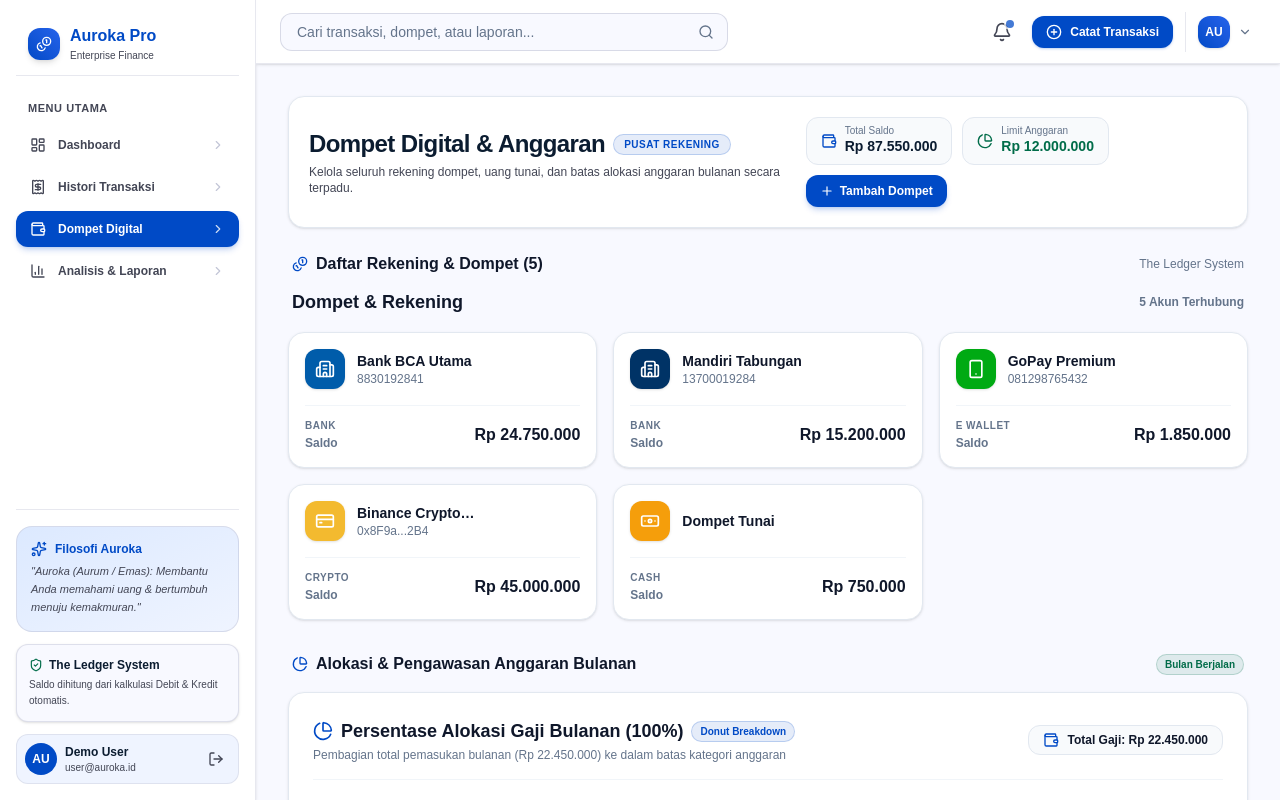
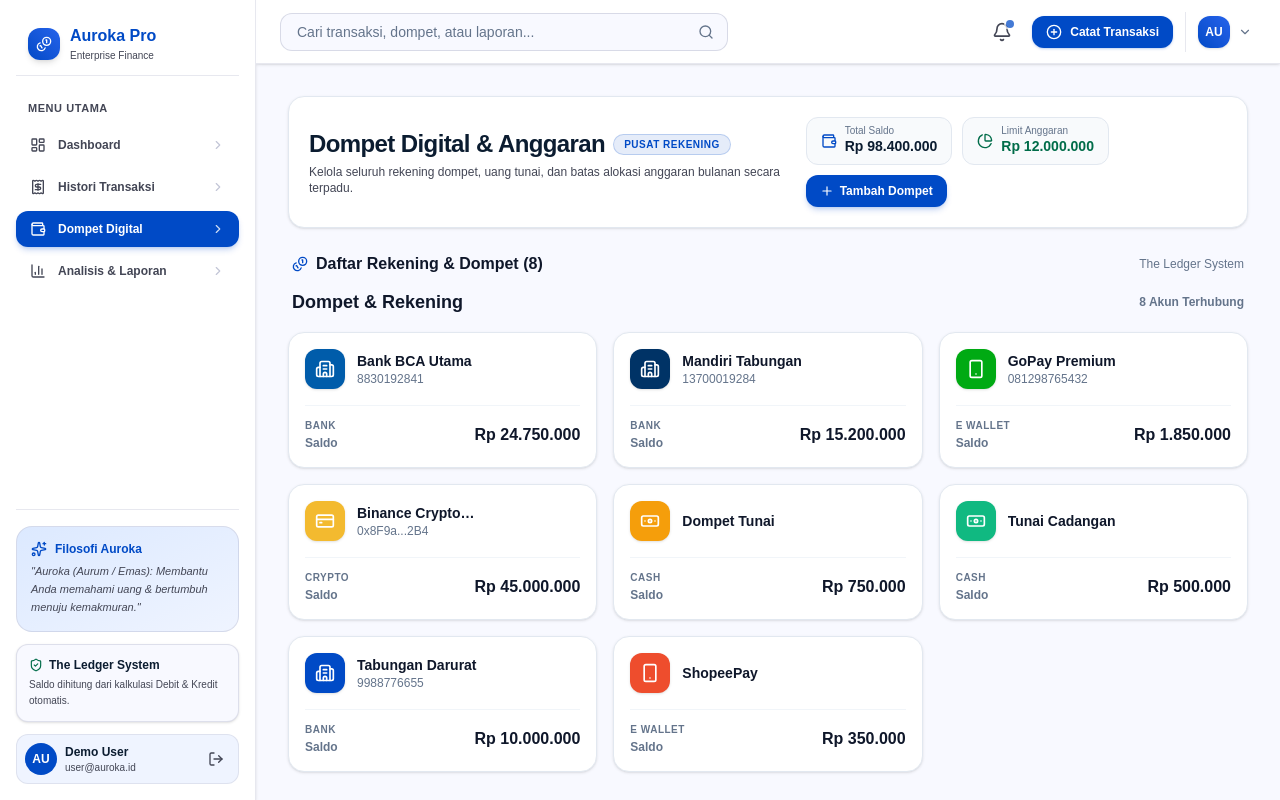
Before and after one commit to mazkama/auroka, a Next.js app: page /wallets in a window 1280 px wide. Built offline with nearby package versions, Linux system fonts and the light colour scheme.

Commit message:
feat: implement WalletCards component and integrate into dashboard layout

```diff
--- a/src/app/dashboard/page.tsx
+++ b/src/app/dashboard/page.tsx
@@ -184,7 +184,7 @@ export default function DashboardPage() {
         {/* Connected Wallets & Recent Transactions */}
         <div className="grid grid-cols-1 lg:grid-cols-3 gap-6">
           <div className="lg:col-span-2 space-y-6">
-            <WalletCards wallets={wallets} />
+            <WalletCards wallets={wallets} maxDisplay={6} showManageLink />
             <RecentTransactions transactions={transactions} />
           </div>
 
--- a/src/infrastructure/mock/mockData.ts
+++ b/src/infrastructure/mock/mockData.ts
@@ -53,6 +53,34 @@ export const INITIAL_WALLETS: Wallet[] = [
     balance: 750000,
     iconName: 'Banknote',
     color: '#f59e0b',
+  },
+  {
+    id: 'w-6',
+    userId: CURRENT_USER_ID,
+    name: 'Tunai Cadangan',
+    type: 'CASH',
+    balance: 500000,
+    iconName: 'Banknote',
+    color: '#10b981',
+  },
+  {
+    id: 'w-7',
+    userId: CURRENT_USER_ID,
+    name: 'Tabungan Darurat',
+    type: 'BANK',
+    balance: 10000000,
+    accountNumber: '9988776655',
+    iconName: 'Building2',
+    color: '#004ac6',
+  },
+  {
+    id: 'w-8',
+    userId: CURRENT_USER_ID,
+    name: 'ShopeePay',
+    type: 'E_WALLET',
+    balance: 350000,
+    iconName: 'Smartphone',
+    color: '#ee4d2d',
   },
 ];
 
--- a/src/presentation/components/features/WalletCards.tsx
+++ b/src/presentation/components/features/WalletCards.tsx
@@ -1,12 +1,24 @@
 'use client';
 
 import React from 'react';
+import Link from 'next/link';
 import { Wallet as WalletEntity } from '@/domain/entities/wallet';
 import { formatRupiah } from '@/presentation/utils/formatters';
-import { Building2, CreditCard, Smartphone, TrendingUp, Banknote, Edit2, Trash2 } from 'lucide-react';
+import {
+  Building2,
+  CreditCard,
+  Smartphone,
+  TrendingUp,
+  Banknote,
+  Edit2,
+  Trash2,
+  ArrowRight,
+} from 'lucide-react';
 
 interface WalletCardsProps {
   wallets: WalletEntity[];
+  maxDisplay?: number;
+  showManageLink?: boolean;
   onEdit?: (wallet: WalletEntity) => void;
   onDelete?: (id: string) => void;
 }
@@ -26,18 +38,38 @@ const getWalletIcon = (type: string) => {
   }
 };
 
-export const WalletCards: React.FC<WalletCardsProps> = ({ wallets, onEdit, onDelete }) => {
+export const WalletCards: React.FC<WalletCardsProps> = ({
+  wallets,
+  maxDisplay,
+  showManageLink,
+  onEdit,
+  onDelete,
+}) => {
+  const displayedWallets = maxDisplay ? wallets.slice(0, maxDisplay) : wallets;
+  const remainingCount = maxDisplay ? Math.max(0, wallets.length - maxDisplay) : 0;
+
   return (
     <div className="space-y-4">
       <div className="flex items-center justify-between px-1">
         <h2 className="text-lg font-bold text-[#0f172a]">Dompet & Rekening</h2>
-        <span className="text-xs text-[#64748b] font-bold">
-          {wallets.length} Akun Terhubung
-        </span>
+        <div className="flex items-center gap-3">
+          <span className="text-xs text-[#64748b] font-bold">
+            {wallets.length} Akun Terhubung
+          </span>
+          {(showManageLink || remainingCount > 0) && (
+            <Link
+              href="/wallets"
+              className="inline-flex items-center gap-1 text-xs font-bold text-[#004ac6] hover:underline"
+            >
+              <span>Kelola Dompet</span>
+              <ArrowRight className="h-3.5 w-3.5" />
+            </Link>
+          )}
+        </div>
       </div>
 
       <div className="grid grid-cols-1 sm:grid-cols-2 lg:grid-cols-3 gap-4">
-        {wallets.map((wallet) => {
+        {displayedWallets.map((wallet) => {
           const Icon = getWalletIcon(wallet.type);
           return (
             <div
@@ -102,6 +134,24 @@ export const WalletCards: React.FC<WalletCardsProps> = ({ wallets, onEdit, onDel
           );
         })}
       </div>
+
+      {remainingCount > 0 && (
+        <div className="flex flex-col sm:flex-row items-center justify-between gap-3 p-4 rounded-2xl bg-white border border-[#e2e8f0] shadow-xs">
+          <div className="flex items-center gap-2.5 text-xs text-[#434655]">
+            <span className="flex h-2.5 w-2.5 rounded-full bg-[#004ac6] shrink-0" />
+            <span>
+              Ada <strong className="text-[#0f172a]">+{remainingCount} dompet lainnya</strong> yang tidak ditampilkan di dashboard.
+            </span>
+          </div>
+          <Link
+            href="/wallets"
+            className="inline-flex items-center gap-1.5 px-4 py-2 rounded-xl bg-[#eff4ff] hover:bg-[#dce9ff] text-[#004ac6] text-xs font-bold transition-colors"
+          >
+            <span>Kelola di Dompet Digital</span>
+            <ArrowRight className="h-3.5 w-3.5" />
+          </Link>
+        </div>
+      )}
     </div>
   );
 };
```
